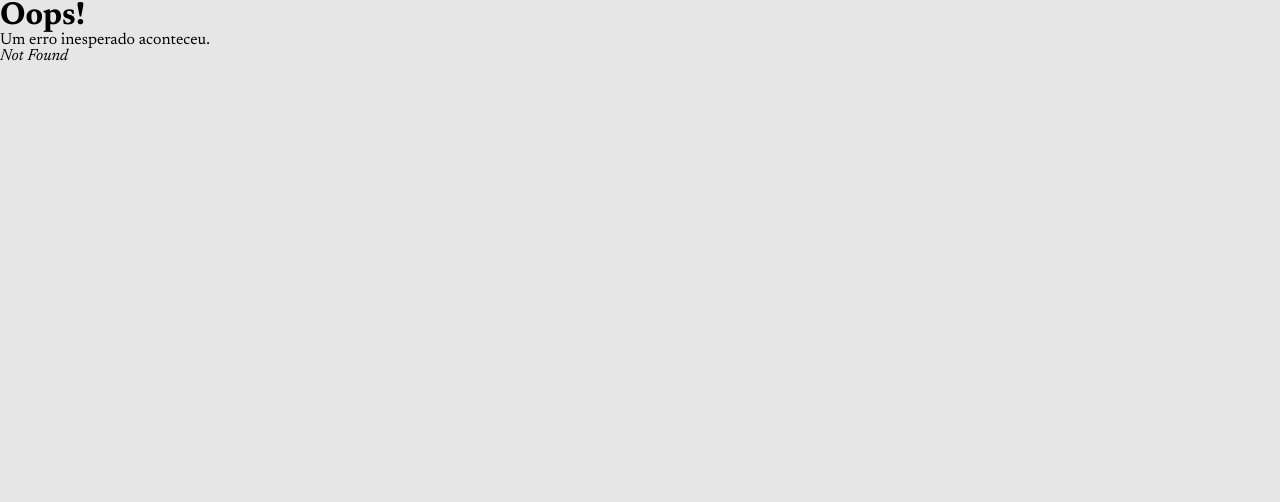
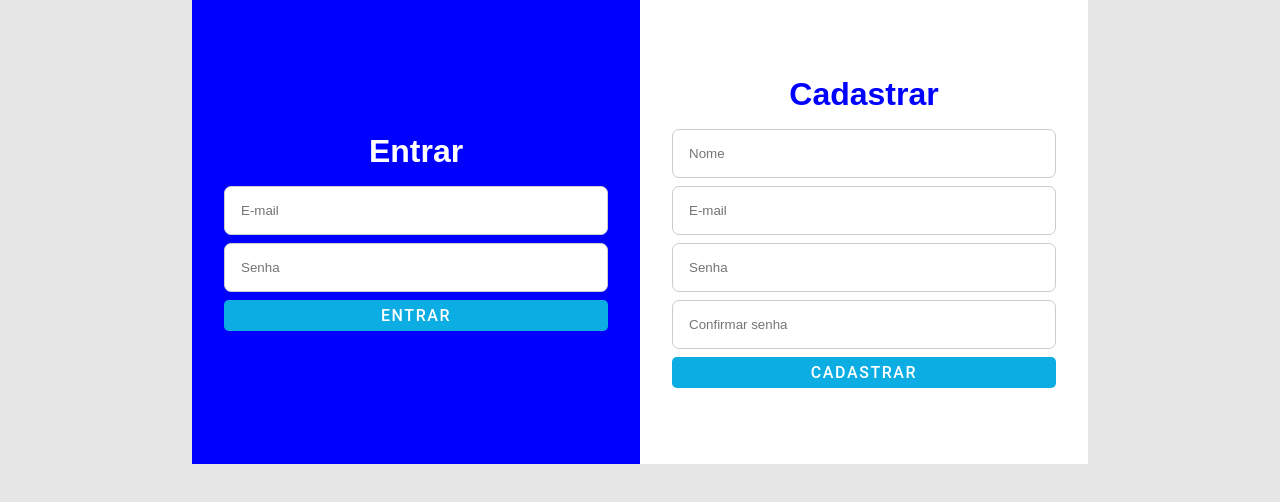
Before and after one commit to AngeloSilva34/SPA-Breaking-News, a React (Vite) app: page /auth in a window 1280 px wide. Before the commit this address had no page. Shown: the top 502 px of the page. Built offline with nearby package versions, Linux system fonts and the light colour scheme.

Commit message:
Created authentication page with form validation via Zod and some improvements.

```diff
--- /dev/null
+++ b/src/components/Button/Button.jsx
@@ -0,0 +1,5 @@
+import {ButtonSpace} from './ButtonStyled'
+
+export function Button({type, text}) {
+    return <ButtonSpace type={type} > {text} </ButtonSpace>
+}
--- /dev/null
+++ b/src/components/Button/ButtonStyled.jsx
@@ -0,0 +1,22 @@
+import styled from "styled-components";
+
+export const ButtonSpace = styled.button`
+    background-color: #0bade3;
+    border: none;
+    outline: none;
+    font-size: 1rem;
+    padding: .4rem 1rem;
+    color: #fff;
+    transition: all .4s ease-in-out;
+    cursor: pointer;
+    border-radius: .3rem;
+    font-family: Roboto, Arial;
+    width: auto;
+    font-weight: 500;
+    letter-spacing: .1rem;
+    text-transform: uppercase;
+
+    :hover {
+        background-color: #0a86af;
+    }
+`
--- /dev/null
+++ b/src/components/Input/Input.jsx
@@ -0,0 +1,7 @@
+import { InputSpace } from "./InputStyled";
+
+export function Input({type, placeholder, name, register}) {
+    return (
+        <InputSpace type={type} placeholder={placeholder} {...register(name)} />
+    )
+}
--- /dev/null
+++ b/src/components/Input/InputStyled.jsx
@@ -0,0 +1,7 @@
+import styled from "styled-components";
+
+export const InputSpace = styled.input`
+    padding: 1rem;
+    border-radius: 7px;
+    border: 1px, solid #ccc;
+`
--- a/src/components/Navbar/Navbar.jsx
+++ b/src/components/Navbar/Navbar.jsx
@@ -1,18 +1,13 @@
 import { Link, Outlet, useNavigate } from 'react-router-dom'
 import logo from '../../images/LogoBN.png'
-import { Nav, ImageLogo, Button, InputSpace, ErrorSpan } from './NavbarStyled'
+import { Nav, ImageLogo, InputSpace, ErrorSpan } from './NavbarStyled'
 import { useForm } from 'react-hook-form'
-import {z} from "zod"
 import { zodResolver } from '@hookform/resolvers/zod'
-
-const searchSchema = z.object({
-    title: z.string()
-    .nonempty({message: "A pesquisa não pode ser vazia"})
-    .refine(value => !/^\s*$/.test(value), {message: "A pesquisa não pode ter apenas espaços"})
-})
+import { Button } from '../Button/Button'
+import { searchSchema } from '../../schemas/searchSchema'
 
 export default function Navbar() {
-    const { register, handleSubmit, reset, formState: {errors} } = useForm({
+    const { register, handleSubmit, reset, formState: { errors } } = useForm({
         resolver: zodResolver(searchSchema)
     })
     const navigate = useNavigate()
@@ -21,6 +16,10 @@ export default function Navbar() {
         const { title } = data
         navigate(`/search/${title}`)
         reset()
+    }
+
+    function goAuth() {
+        navigate('/auth')
     }
 
     return (
@@ -39,7 +38,9 @@ export default function Navbar() {
                     <ImageLogo src={logo} alt="Logo Breaking News" />
                 </Link>
 
-                <Button>Entrar</Button>
+                <Link to="/auth">
+                    <Button onClick={goAuth} type="button" text="Entrar"></Button>
+                </Link>
             </Nav>
             {errors.title && <ErrorSpan>{errors.title.message}</ErrorSpan>}
             <Outlet />
--- a/src/components/Navbar/NavbarStyled.jsx
+++ b/src/components/Navbar/NavbarStyled.jsx
@@ -59,35 +59,14 @@ const InputSpace = styled.div`
     }
 `
 
-const Button = styled.button`
-    background-color: #0bade3;
-    border: none;
-    outline: none;
-    font-size: 1rem;
-    padding: .4rem 1rem;
-    color: #fff;
-    transition: all 0.4s ease-in-out;
-    cursor: pointer;
-    border-radius: .3rem;
-    font-family: Roboto, Arial;
-    /* width: 40%; */
-    font-weight: 500;
-    letter-spacing: .1rem;
-    text-transform: uppercase;
-
-    &:hover {
-    background-color: #0a86af;
-}
-`
-
 const ErrorSpan = styled.span`
-    background-color: #ffaeae;
-    color: #e90000;
-    padding: 1rem;
+    background-color: #ffd4d4;
+    color: #ff2e2e;
+    padding: .5rem;
     display: flex;
     justify-content: center;
-    font-size: 1.1rem;
-    font-weight: bold;
+    font-size: 1rem;
+    border-radius: 7px
 `
 
 
@@ -95,6 +74,5 @@ export {
     Nav,
     ImageLogo,
     InputSpace,
-    Button,
     ErrorSpan
 }
--- a/src/main.jsx
+++ b/src/main.jsx
@@ -7,6 +7,7 @@ import Home from './pages/Home/Home.jsx'
 import Search from './pages/Search/Search.jsx'
 import { GlobalStyled } from './GlobalStyled.jsx'
 import ErrorPage from './pages/ErrorPage/ErrorPage.jsx'
+import { Authentication } from './pages/Authentication/Authentication.jsx'
 
 const router = createBrowserRouter([
   {
@@ -23,6 +24,10 @@ const router = createBrowserRouter([
         element: <Search />
       }
     ]
+  },
+  {
+    path: "/auth",
+    element: <Authentication />
   }
 ])
 
--- /dev/null
+++ b/src/pages/Authentication/Authentication.jsx
@@ -0,0 +1,77 @@
+import { zodResolver } from "@hookform/resolvers/zod"
+import { useForm } from "react-hook-form"
+
+import { Button } from "../../components/Button/Button"
+import { ErrorSpan } from "../../components/Navbar/NavbarStyled"
+import { Input } from "../../components/Input/Input"
+
+import { AuthContainer, Section } from "./AuthenticationStyled"
+
+import { signinSchema } from "../../schemas/signinSchema"
+import { signupSchema } from "../../schemas/signupSchema"
+
+function Authentication() {
+    //logar
+    const {
+        register: registerSignin,
+        handleSubmit: handleSubmitSignin,
+        formState: { errors: errorsSignin }
+    } = useForm({ resolver: zodResolver(signinSchema) })
+
+    //cadastrar
+    const {
+        register: registerSignup,
+        handleSubmit: handleSubmitSignup,
+        formState: { errors: errorsSignup }
+    } = useForm({ resolver: zodResolver(signupSchema) })
+
+    function inHandleSubmit(data) {
+        console.log(data)
+    }
+
+    function upHandleSubmit(data) {
+        console.log(data)
+    }
+
+
+    return <AuthContainer>
+        <Section type='signin'>
+            <h2>Entrar</h2>
+            <form onSubmit={handleSubmitSignin(inHandleSubmit)} >
+
+                <Input type="email" placeholder="E-mail" name="email" register={registerSignin} ></Input>
+                {errorsSignin.email && <ErrorSpan> {errorsSignin.email.message} </ErrorSpan>}
+
+                <Input type="password" placeholder="Senha" name="password" register={registerSignin} ></Input>
+                {errorsSignin.password && <ErrorSpan> {errorsSignin.password.message} </ErrorSpan>}
+
+                <Button type="submit" text="Entrar" ></Button>
+            </form>
+        </Section>
+
+
+        <Section type='signup'>
+            <h2>Cadastrar</h2>
+            <form onSubmit={handleSubmitSignup(upHandleSubmit)}>
+
+                <Input type="text" placeholder="Nome" name="name" register={registerSignup} ></Input>
+                {errorsSignup.name && <ErrorSpan> {errorsSignup.name.message} </ErrorSpan>}
+
+                <Input type="email" placeholder="E-mail" name="email" register={registerSignup} ></Input>
+                {errorsSignup.email && <ErrorSpan> {errorsSignup.email.message} </ErrorSpan>}
+
+                <Input type="password" placeholder="Senha" name="password" register={registerSignup} ></Input>
+                {errorsSignup.password && <ErrorSpan> {errorsSignup.password.message} </ErrorSpan>}
+
+                <Input type="password" placeholder="Confirmar senha" name="confirmPassword" register={registerSignup} ></Input>
+                {errorsSignup.confirmPassword && <ErrorSpan> {errorsSignup.confirmPassword.message} </ErrorSpan>}
+
+                <Button type="submit" text="Cadastrar" ></Button>
+            </form>
+        </Section>
+    </AuthContainer>
+}
+
+export {
+    Authentication
+}
--- /dev/null
+++ b/src/pages/Authentication/AuthenticationStyled.jsx
@@ -0,0 +1,39 @@
+import styled from "styled-components";
+
+const AuthContainer = styled.div`
+    height: 100vh;
+    display: flex;
+    justify-content: center;
+    width: 70%;
+    margin: 0 auto;
+
+    form {
+        display: flex;
+        flex-direction: column;
+        gap: .5rem;
+        width: 100%;
+    }
+`
+
+const Section = styled.section`
+    display: flex;
+    flex-direction: column;
+    justify-content: center;
+    width: 100%;
+    height: 400px;
+    padding: 2rem;
+    gap: 1rem;
+    background-color: ${(props) => (props.type === "signin" ? "blue" : "white")};
+    color: ${(props) => (props.type === "signup" ? "blue" : "white")};
+
+    h2 {
+        font-size: 2rem;
+        text-align: center;
+        font-weight: 700;
+    }
+`
+
+export {
+    AuthContainer,
+    Section
+}
--- /dev/null
+++ b/src/schemas/searchSchema.js
@@ -0,0 +1,8 @@
+import z from "zod";
+
+export const searchSchema = z.object({
+    title: z
+        .string()
+        .nonempty({ message: "A pesquisa não pode ser vazia" })
+        .refine(value => !/^\s*$/.test(value), { message: "A pesquisa não pode ter apenas espaços" })
+})
--- /dev/null
+++ b/src/schemas/signinSchema.js
@@ -0,0 +1,6 @@
+import z from 'zod'
+
+export const signinSchema = z.object({
+    email: z.string().toLowerCase().pipe(z.email({message: 'E-mail inválido'})),
+    password: z.string().min(6, {message: 'A senha deve ter no mínimo 6 caracteres'}).max(72, {message: 'A senha deve ter no máximo 30 caracteres'})
+})
--- /dev/null
+++ b/src/schemas/signupSchema.js
@@ -0,0 +1,32 @@
+import z from 'zod'
+
+export const signupSchema = z.object({
+    name: z
+        .string()
+        .min(3, { message: 'Seu nome deve ter no mínimo 3 letras' })
+        .max(255, { message: 'Seu nome deve ter no máximo 255 letras' })
+        .transform((name) =>
+            name.trim().toLocaleLowerCase()
+                .replace(/(^\w|\s\w)/g, (m) => m.toUpperCase())
+                .replace(/\s+/g, ' ')
+        ),
+
+    email: z
+        .string()
+        .toLowerCase()
+        .pipe(z.email({ message: 'E-mail inválido' })),
+
+    password: z
+        .string()
+        .min(6, { message: 'A senha deve ter no mínimo 6 caracteres' })
+        .max(72, { message: 'A senha deve ter no máximo 72 caracteres' }),
+
+    confirmPassword: z
+        .string()
+        .min(6, { message: 'A senha deve ter no mínimo 6 caracteres' })
+        .max(72, { message: 'A senha deve ter no máximo 72 caracteres' })
+})
+.refine((data) => data.password === data.confirmPassword, {
+    message: 'As senhas não correspondem',
+    path: ['confirmPassword']
+})
```
